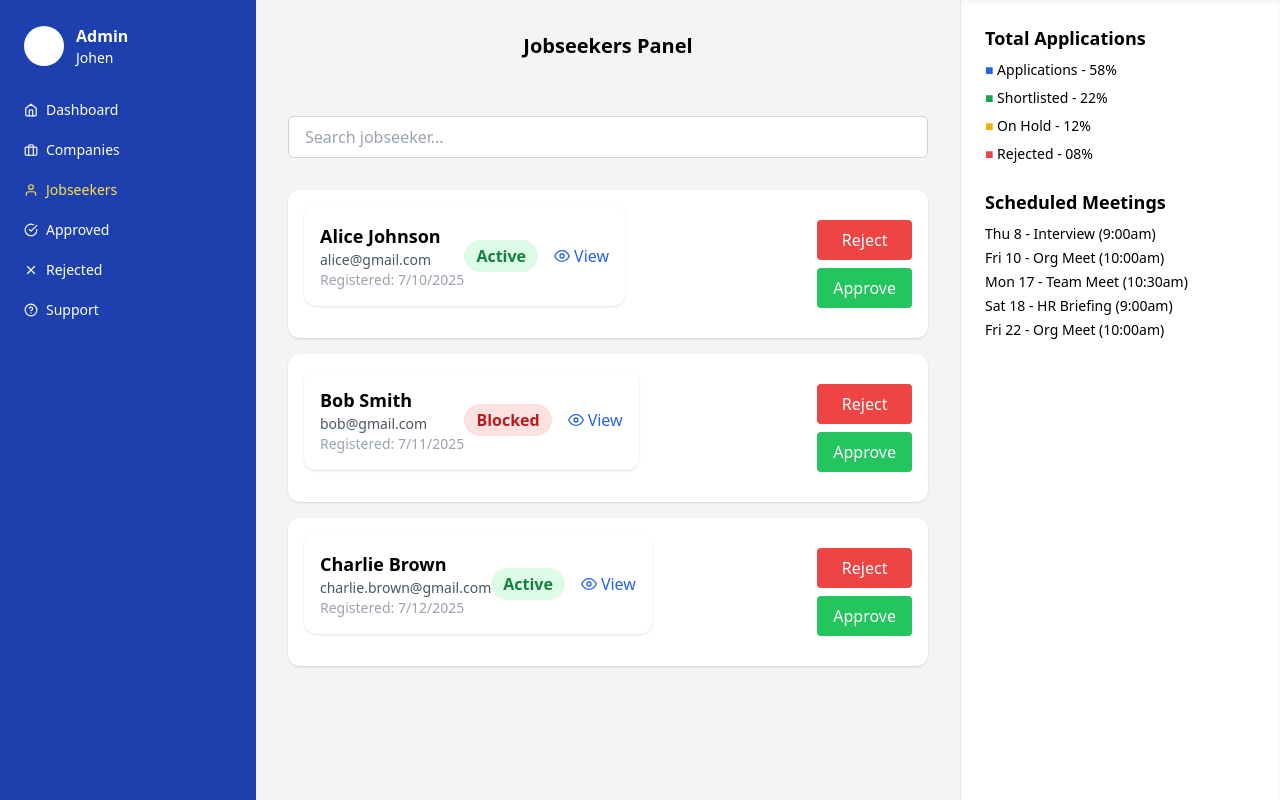
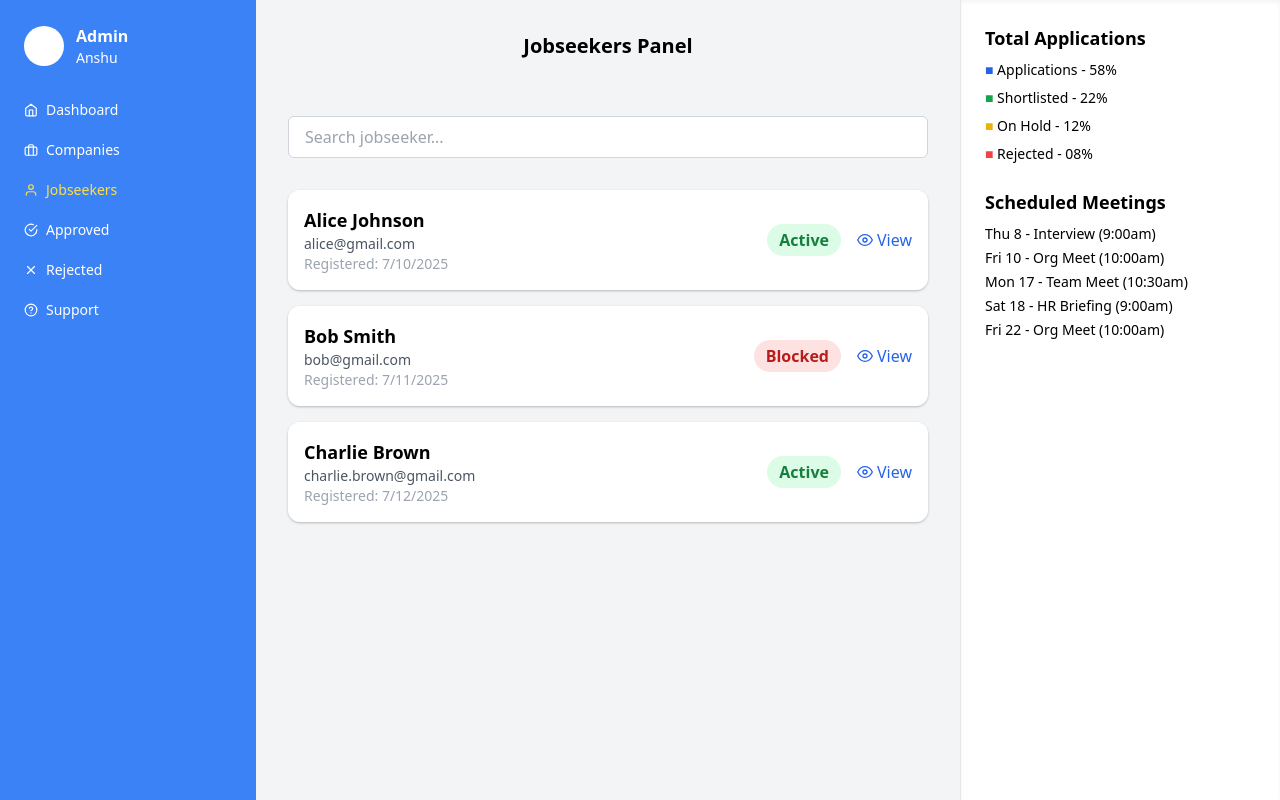
Before and after one commit to Karuna1630/JobApplicationTracker, a React (Vite) app in the folder Frontend/: page /admin in a window 1280 px wide. Both pictures are taken after a click on the button "Jobseekers". Built offline with nearby package versions, Linux system fonts and the light colour scheme.

Commit message:
Add Admin dashboard

```diff
--- a/Frontend/src/Pages/Admin.jsx
+++ b/Frontend/src/Pages/Admin.jsx
@@ -230,12 +230,12 @@ function Admin() {
   return (
     <div className="min-h-screen flex bg-gray-100">
       {/* Sidebar */}
-      <aside className="w-64 bg-blue-800 text-white p-6 space-y-8">
+      <aside className="w-64 bg-blue-500 text-white p-6 space-y-8">
         <div className="flex items-center gap-3">
           <div className="w-10 h-10 bg-white rounded-full" />
           <div>
             <p className="font-bold">Admin</p>
-            <p className="text-sm">Johen</p>
+            <p className="text-sm">Anshu</p>
           </div>
         </div>
         <nav className="space-y-5 text-sm font-medium">
@@ -340,30 +340,8 @@ function Admin() {
             />
             <div className="grid grid-cols-1 md:grid-cols-2 lg:grid-cols-3 gap-6">
               {filteredCompanies.map((company) => (
-                <div key={company._id} className="bg-white p-4 rounded-xl shadow">
+                <div key={company._id} className="bg-white rounded-xl shadow">
                   <CompanyCard company={company} />
-                  {/* Reject button */}
-                  <button
-                    className="mt-3 bg-red-500 text-white px-4 py-2 rounded hover:bg-red-600"
-                    onClick={() => {
-                      setSelectedItem(company);
-                      setSelectedType("company");
-                      handleReject(company._id);
-                    }}
-                  >
-                    Reject
-                  </button>
-                  {/* Approve button */}
-                  <button
-                    className="mt-1 bg-green-500 text-white px-4 py-2 rounded hover:bg-green-600"
-                    onClick={() => {
-                      setSelectedItem(company);
-                      setSelectedType("company");
-                      handleApprove(company._id);
-                    }}
-                  >
-                    Approve
-                  </button>
                 </div>
               ))}
             </div>
@@ -385,31 +363,9 @@ function Admin() {
                 filteredJobseekers.map((user) => (
                   <div
                     key={user._id}
-                    className="bg-white p-4 rounded-xl shadow mb-4 flex justify-between items-center"
+                    className="bg-white rounded-xl shadow mb-4  justify-between items-center"
                   >
                     <JobseekerCard user={user} />
-                    <div className="flex flex-col gap-2">
-                      <button
-                        className="bg-red-500 text-white px-4 py-2 rounded hover:bg-red-600"
-                        onClick={() => {
-                          setSelectedItem(user);
-                          setSelectedType("jobseeker");
-                          handleReject(user._id);
-                        }}
-                      >
-                        Reject
-                      </button>
-                      <button
-                        className="bg-green-500 text-white px-4 py-2 rounded hover:bg-green-600"
-                        onClick={() => {
-                          setSelectedItem(user);
-                          setSelectedType("jobseeker");
-                          handleApprove(user._id);
-                        }}
-                      >
-                        Approve
-                      </button>
-                    </div>
                   </div>
                 ))
               ) : (
```
